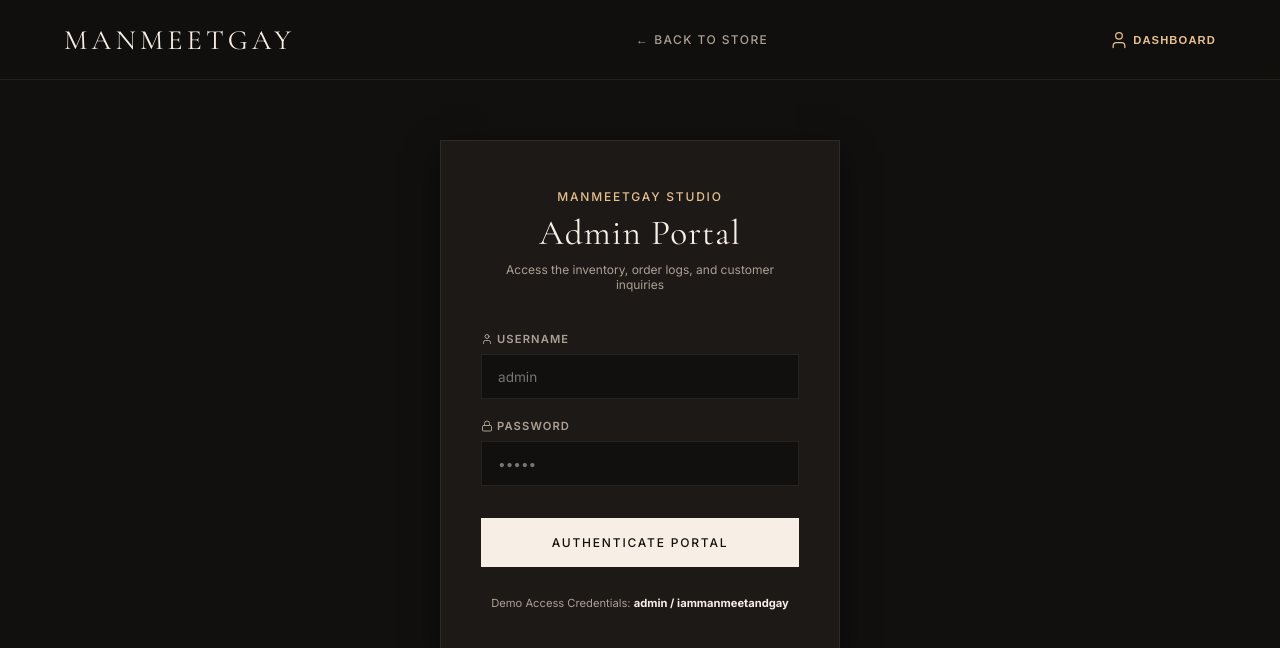
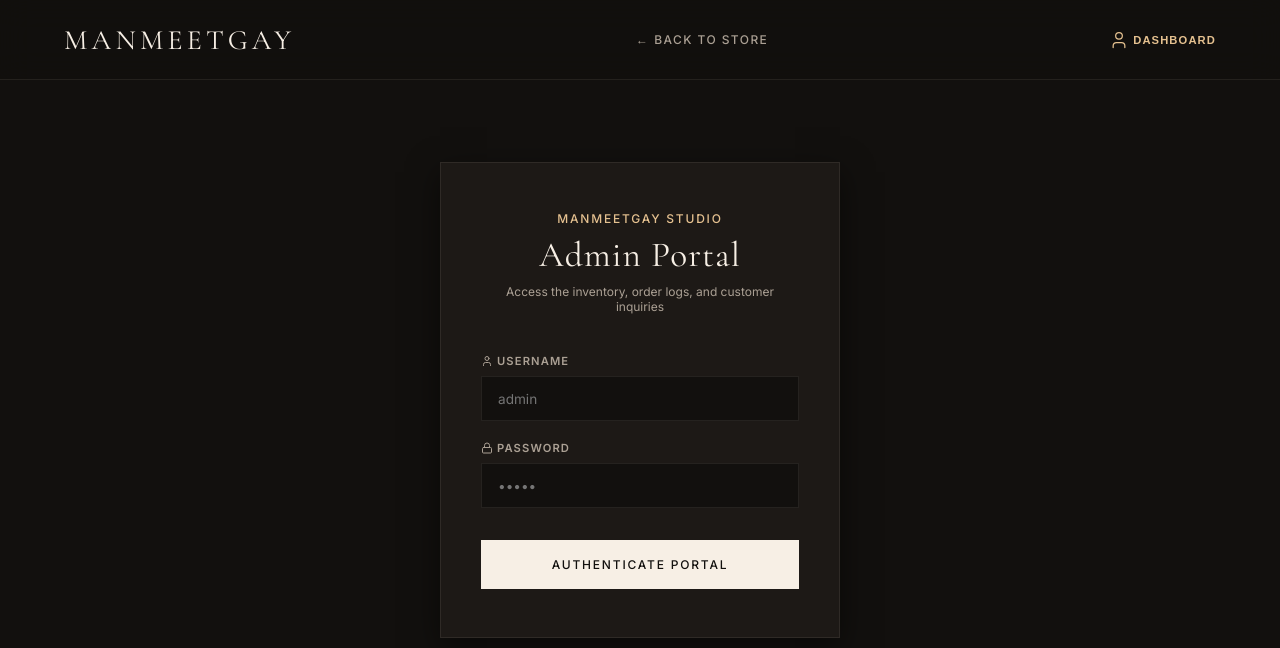
Before and after one commit to stefinmathew66-lab/new, a React (Vite) app: page / in a window 1280 px wide. Both pictures are taken after a click on the button "ADMIN". Shown: the top 648 px of the page. Built offline with nearby package versions, Linux system fonts and the light colour scheme.

Commit message:
Remove demo credentials footer from admin login UI

```diff
--- a/src/components/AdminLogin.jsx
+++ b/src/components/AdminLogin.jsx
@@ -102,12 +102,6 @@ export default function AdminLogin({ onLoginSuccess }) {
             Authenticate Portal
           </button>
         </form>
-
-        <div style={{ textAlign: 'center', marginTop: '1.5rem' }}>
-          <span style={{ fontSize: '0.7rem', color: 'var(--text-secondary)' }}>
-            Demo Access Credentials: <strong style={{ color: 'var(--text-primary)' }}>admin / iammanmeetandgay</strong>
-          </span>
-        </div>
       </div>
     </div>
   );
```
